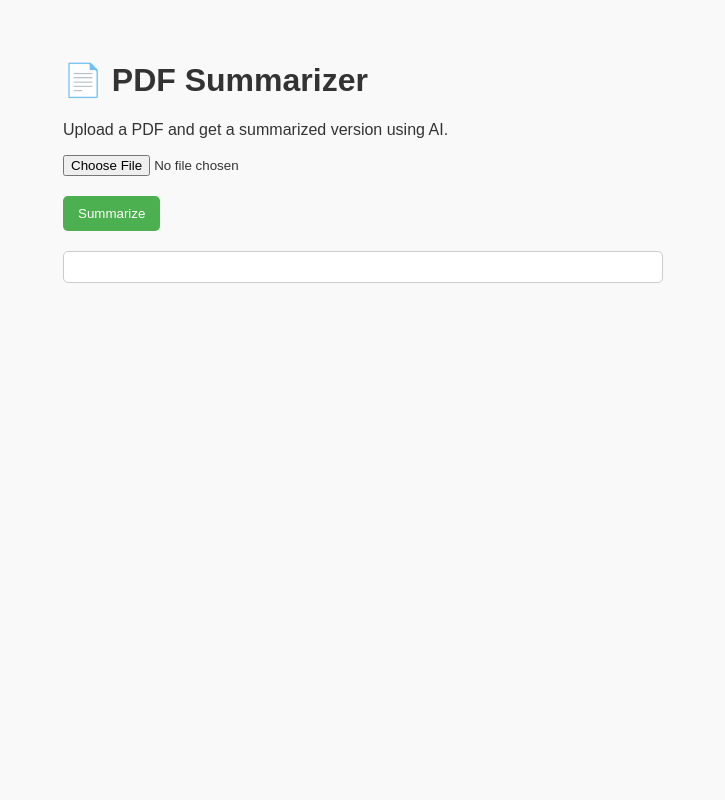
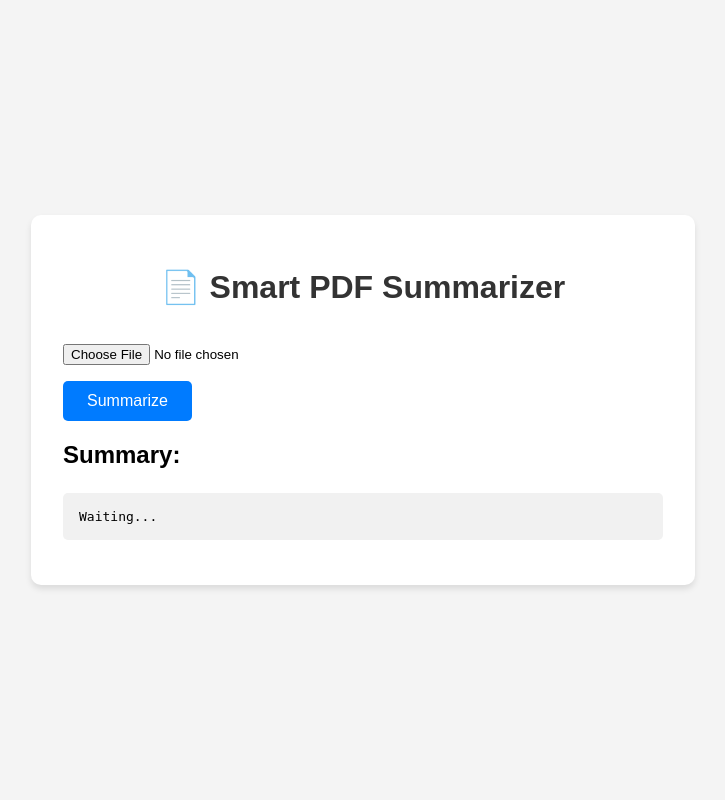
Before and after one commit to DipayanAwsm/pdf_summarizer_api, a FastAPI app: page / in a window 1280 px wide. Shown: the whole page, without its empty margins (277-1002 px from the left). Run offline with FastAPI, Linux system fonts and the light colour scheme.

```diff
--- a/app/main.py
+++ b/app/main.py
@@ -1,22 +1,54 @@
+import os
+import subprocess
 from fastapi import FastAPI, UploadFile, File, Request
 from fastapi.responses import HTMLResponse
-from fastapi.staticfiles import StaticFiles
+from fastapi.middleware.cors import CORSMiddleware
 from fastapi.templating import Jinja2Templates
 from app.summarizer import extract_text_from_pdf, summarize_text
 
 app = FastAPI()
+
+app.add_middleware(
+    CORSMiddleware,
+    allow_origins=["*"],
+    allow_credentials=True,
+    allow_methods=["*"],
+    allow_headers=["*"],
+)
+
 templates = Jinja2Templates(directory="templates")
 
+BASE_DIR = os.path.dirname(os.path.dirname(os.path.abspath(__file__)))
+SUMMARY_DIR = os.path.join(BASE_DIR, "summaries")
+os.makedirs(SUMMARY_DIR, exist_ok=True)
+
 @app.get("/", response_class=HTMLResponse)
-def index(request: Request):
+async def serve_home(request: Request):
     return templates.TemplateResponse("index.html", {"request": request})
 
 @app.post("/summarize-pdf/")
 async def summarize_pdf(file: UploadFile = File(...)):
-    with open(f"temp_{file.filename}", "wb") as f:
-        f.write(await file.read())
+    try:
+        original_filename = file.filename
+        temp_pdf_path = os.path.join(SUMMARY_DIR, original_filename)
 
-    text = extract_text_from_pdf(f.name)
-    summary = summarize_text(text)
+        with open(temp_pdf_path, "wb") as f:
+            f.write(await file.read())
 
-    return {"summary": summary}
+        text = extract_text_from_pdf(temp_pdf_path)
+        if not text:
+            return {"summary": "No readable text found in PDF."}
+
+        summary = summarize_text(text)
+        summary_path = os.path.join(SUMMARY_DIR, f"{original_filename}_summary.txt")
+
+        with open(summary_path, "w") as f:
+            f.write(summary)
+
+        subprocess.run(["git", "add", temp_pdf_path, summary_path])
+        subprocess.run(["git", "commit", "-m", f"Add summary for {original_filename}"])
+        subprocess.run(["git", "push"])
+
+        return {"summary": summary}
+    except Exception as e:
+        return {"summary": f"Error: {str(e)}"}
--- a/requirements.txt
+++ b/requirements.txt
@@ -1,5 +1,6 @@
 fastapi
 uvicorn
-PyMuPDF
 transformers
+PyPDF2
+jinja2
 torch
--- a/templates/index.html
+++ b/templates/index.html
@@ -1,93 +1,96 @@
 <!DOCTYPE html>
 <html lang="en">
 <head>
-  <meta charset="UTF-8" />
-  <meta name="viewport" content="width=device-width, initial-scale=1.0"/>
-  <title>PDF Summarizer</title>
+    <meta charset="UTF-8">
+    <meta name="viewport" content="width=device-width, initial-scale=1.0">
+    <title>Smart PDF Summarizer</title>
     <style>
         body {
             font-family: Arial, sans-serif;
-      padding: 40px;
-      background: #f9f9f9;
+            background: #f4f4f4;
+            margin: 0;
+            padding: 0;
+            display: flex;
+            flex-direction: column;
+            align-items: center;
+            justify-content: center;
+            min-height: 100vh;
+        }
+        .container {
+            background: #fff;
+            padding: 2rem;
+            border-radius: 10px;
+            box-shadow: 0 4px 6px rgba(0, 0, 0, 0.1);
+            width: 90%;
+            max-width: 600px;
+        }
+        h1 {
+            text-align: center;
             color: #333;
-      max-width: 600px;
-      margin: auto;
         }
         input[type="file"] {
-      margin-bottom: 20px;
-    }
-    #summary {
-      white-space: pre-wrap;
-      margin-top: 20px;
-      padding: 15px;
-      background: #fff;
-      border: 1px solid #ccc;
-      border-radius: 5px;
-    }
-    #loading {
-      display: none;
-      color: #888;
-      margin-top: 10px;
+            margin-top: 1rem;
+            width: 100%;
         }
         button {
-      background: #4caf50;
+            margin-top: 1rem;
+            padding: 0.7rem 1.5rem;
+            font-size: 1rem;
+            background-color: #007bff;
             color: white;
             border: none;
-      padding: 10px 15px;
             border-radius: 5px;
             cursor: pointer;
         }
         button:hover {
-      background: #45a049;
+            background-color: #0056b3;
+        }
+        pre {
+            margin-top: 1.5rem;
+            background: #f1f1f1;
+            padding: 1rem;
+            border-radius: 5px;
+            overflow-x: auto;
+            white-space: pre-wrap;
         }
     </style>
 </head>
 <body>
-
-  <h1>📄 PDF Summarizer</h1>
-  <p>Upload a PDF and get a summarized version using AI.</p>
-
-  <input type="file" id="pdfFile" accept=".pdf" />
-  <br>
-  <button onclick="summarizePDF()">Summarize</button>
-  <div id="loading">⏳ Summarizing...</div>
-
-  <div id="summary"></div>
+    <div class="container">
+        <h1>📄 Smart PDF Summarizer</h1>
+        <form id="uploadForm">
+            <input type="file" id="pdfFile" name="file" accept="application/pdf" required>
+            <button type="submit">Summarize</button>
+        </form>
+        <h2>Summary:</h2>
+        <pre id="summaryText">Waiting...</pre>
+    </div>
 
     <script>
-    async function summarizePDF() {
+        const API_BASE_URL = "http://127.0.0.1:8000";
+
+        document.getElementById("uploadForm").addEventListener("submit", async (e) => {
+            e.preventDefault();
+
             const fileInput = document.getElementById("pdfFile");
             const file = fileInput.files[0];
-      const summaryDiv = document.getElementById("summary");
-      const loading = document.getElementById("loading");
-
-      if (!file) {
-        alert("Please select a PDF file.");
-        return;
-      }
-
-      summaryDiv.textContent = "";
-      loading.style.display = "block";
-
             const formData = new FormData();
             formData.append("file", file);
 
+            document.getElementById("summaryText").innerText = "⏳ Summarizing...";
+
             try {
-        const response = await fetch("https://your-api.onrender.com/summarize-pdf/", {
+                const response = await fetch(`${API_BASE_URL}/summarize-pdf/`, {
                     method: "POST",
-          body: formData
+                    body: formData,
                 });
 
                 const data = await response.json();
-        summaryDiv.textContent = data.summary || "❗ Error: No summary returned.";
+                document.getElementById("summaryText").innerText = data.summary || "❌ Failed to summarize.";
             } catch (err) {
-        summaryDiv.textContent = "❌ Failed to summarize. Check console for details.";
-        console.error(err);
-      } finally {
-        loading.style.display = "none";
+                document.getElementById("summaryText").innerText = "❌ Error: " + err;
             }
-    }
+        });
     </script>
-
 </body>
 </html>
```
Also changed, not shown: app/summarizer.py (+27 -11 lines). Lines whose indentation alone changed are shown as unchanged.
